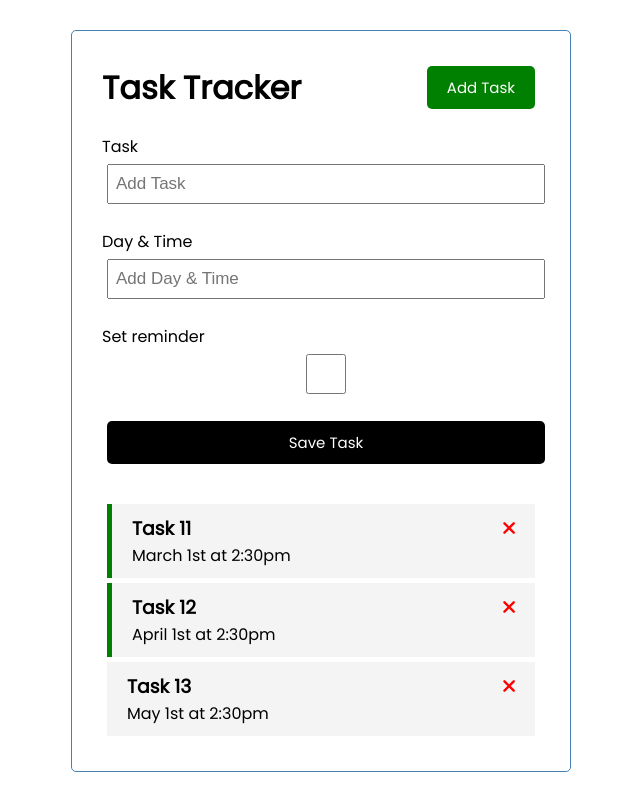
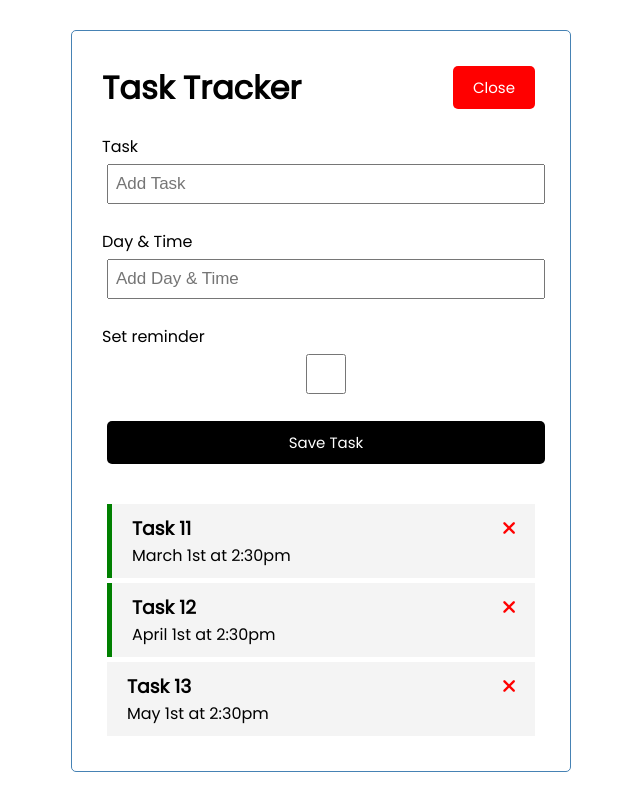
Before and after one commit to Constantine7s/vue-practice, a Vue app: page / in a window 1280 px wide. Both pictures are taken after a click on the button "Add Task". Shown: the whole page, without its empty margins (319-959 px from the left). Built offline with nearby package versions, Linux system fonts and the light colour scheme.

Commit message:
feat: implement show add task functionality

```diff
--- a/src/App.vue
+++ b/src/App.vue
@@ -1,7 +1,9 @@
 <template>
   <div class="container">
-    <Header title="Task Tracker" />
-    <AddTask @new-task="addTask" />
+    <Header @toggle-add-task="toggleAddTask" title="Task Tracker" :showAddTask="showAddTask" />
+    <div v-show="showAddTask">
+      <AddTask @new-task="addTask" />
+    </div>
     <Tasks
       @toggle-reminder="toggleReminder"
       @delete-task="deleteTask"
@@ -25,6 +27,7 @@
   data() {
     return {
       tasks: [],
+      showAddTask: false,
     };
   },
   methods: {
@@ -40,7 +43,9 @@
     },
     addTask(task) {
       this.tasks = [...this.tasks, task];
-    }
+    },
+    toggleAddTask() {
+      this.showAddTask = !this.showAddTask;}
   },
   created() {
     this.tasks = [
--- a/src/components/Button.vue
+++ b/src/components/Button.vue
@@ -14,7 +14,8 @@
   },
   methods: {
     handleClick() {
-      console.log('something clicked');
+      console.log('handleClick()');
+      this.$emit('toggle-add-task');
     },
   },
 };
--- a/src/components/Header.vue
+++ b/src/components/Header.vue
@@ -2,7 +2,11 @@
 <template>
   <header>
     <h1>{{ title }}</h1>
-    <Button text="Add Task" color="green"/>
+    <Button
+      @toggle-add-task="$emit('toggle-add-task')"
+      :text="showAddTask ? 'Close' : 'Add Task' "
+      :color="showAddTask ? 'red' : 'green' "
+    />
   </header>
 </template>
 
@@ -15,10 +19,11 @@
     title: {
       type: String,
     },
+    showAddTask: Boolean,
   },
   components: {
     Button,
-},
+  },
 };
 </script>
 
```
